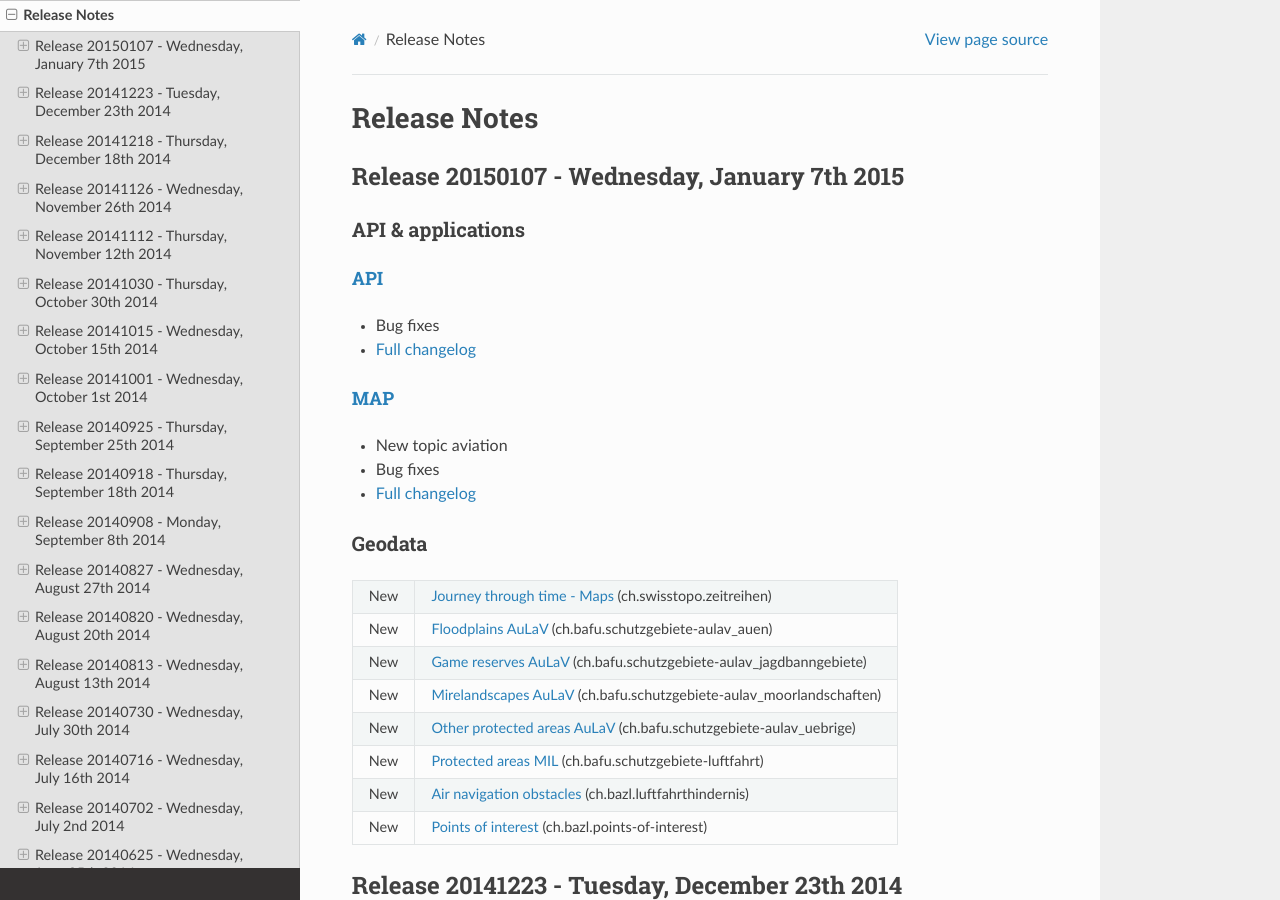
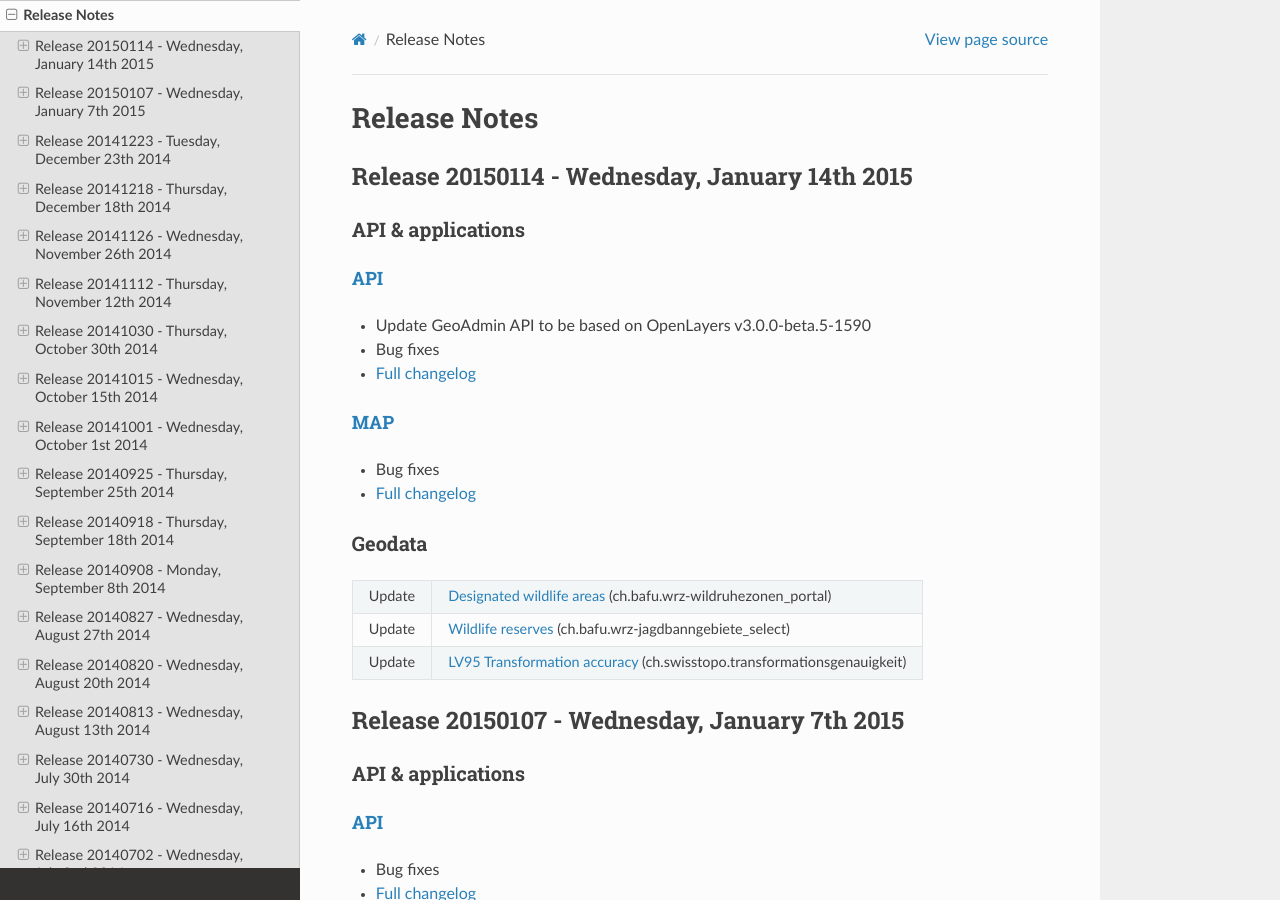
Before and after one commit to swisstopo-test/doc-chsdi3, a Sphinx documentation site: the page built from source/releasenotes/index.rst, in a window 1280 px wide and 900 px high. Built offline with Sphinx 7.4.7 and the Read the Docs theme 2.0.0, drawn with Linux system fonts in a browser that asks for light colours.

Commit message:
Update release notes

```diff
--- a/source/releasenotes/index.rst
+++ b/source/releasenotes/index.rst
@@ -8,6 +8,41 @@
 
 Release Notes
 =============
+
+.. _releasenotes_20150114:
+
+Release 20150114 - Wednesday, January 14th 2015
+----------------------------------------------
+
+API & applications
+******************
+
+`API <//api3.geo.admin.ch>`__
+'''''''''''''''''''''''''''''
+
+- Update GeoAdmin API to be based on OpenLayers v3.0.0-beta.5-1590
+- Bug fixes
+- `Full changelog <https://github.com/geoadmin/mf-chsdi3/compare/r_150107...r_150114>`__
+
+`MAP <//map.geo.admin.ch>`__
+'''''''''''''''''''''''''''''
+
+- Bug fixes
+- `Full changelog <https://github.com/geoadmin/mf-geoadmin3/compare/r_150107...r_150114>`__
+
+
+Geodata
+*******
+
++-----------+------------------------------------------------------------------------------------------------------------------------------------------------------+
+| Update    | `Designated wildlife areas <//map.geo.admin.ch/?layers=ch.bafu.wrz-wildruhezonen_portal>`__ (ch.bafu.wrz-wildruhezonen_portal)                       |
++-----------+------------------------------------------------------------------------------------------------------------------------------------------------------+
+| Update    | `Wildlife reserves <//map.geo.admin.ch/?layers=ch.bafu.wrz-jagdbanngebiete_select>`__ (ch.bafu.wrz-jagdbanngebiete_select)                           |
++-----------+------------------------------------------------------------------------------------------------------------------------------------------------------+
+| Update    | `LV95 Transformation accuracy <//map.geo.admin.ch/?layers=ch.swisstopo.transformationsgenauigkeit>`__ (ch.swisstopo.transformationsgenauigkeit)      |
++-----------+------------------------------------------------------------------------------------------------------------------------------------------------------+
+
+
 
 .. _releasenotes_20150107:
 
```
